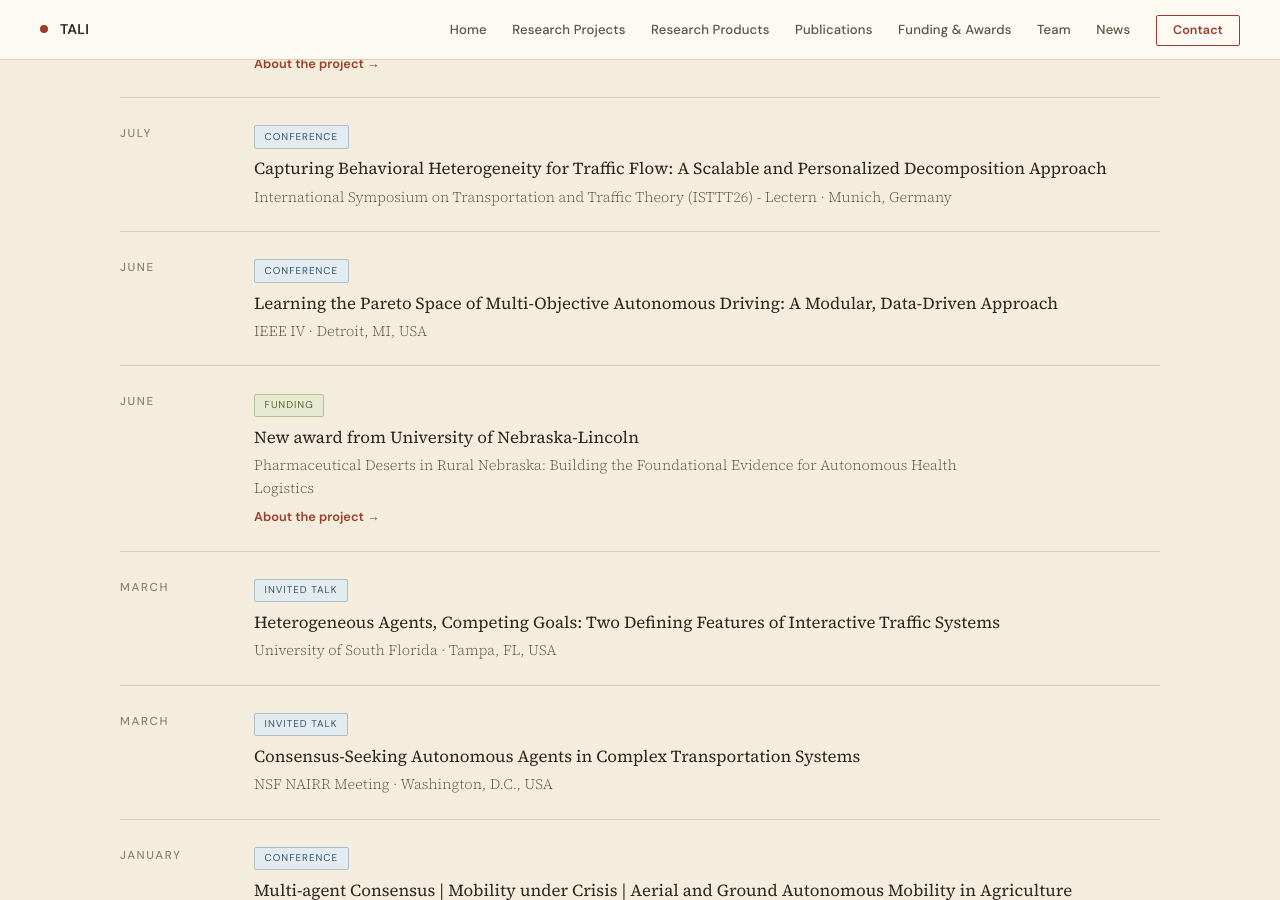
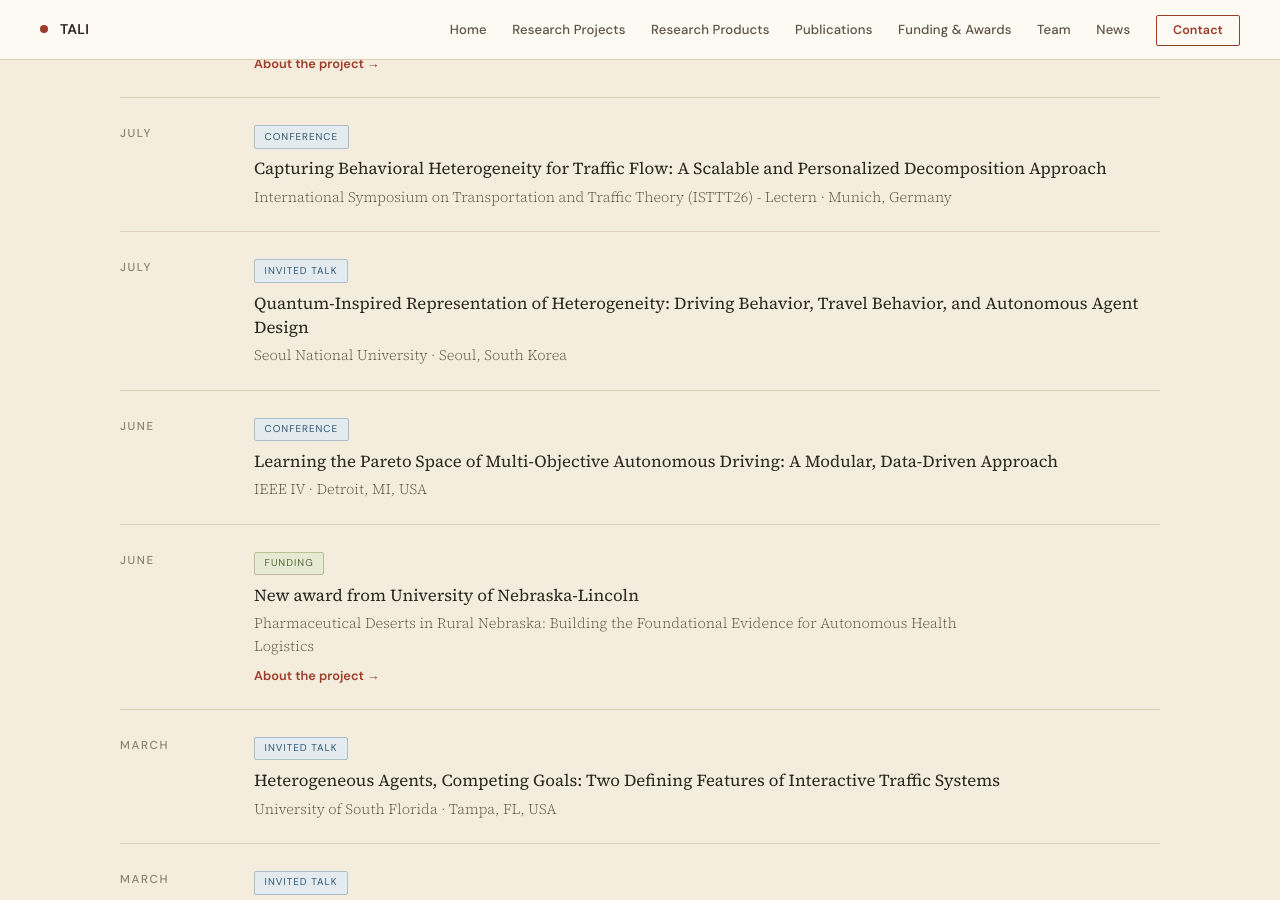
Before and after one commit to wissamkontar/wissamkontar.github.io, a Jekyll site: the page built from news.html, in a window 1280 px wide and 900 px high, scrolled down 796 px. Built offline with Jekyll 4.4.1, drawn with Linux system fonts in a browser that asks for light colours.

Commit message:
Add the July 2026 invited talk at Seoul National University
Co-Authored-By: Claude Fable 5.2 <noreply@anthropic.com>
Claude-Session: https://claude.ai/code/session_01Lzm3hfbMCCSUqxQdsXPYQj

```diff
--- a/_data/talks.yml
+++ b/_data/talks.yml
@@ -2,6 +2,12 @@
 # date is YEAR-MONTH. Talks in this month or later show on the home page as upcoming;
 # once the month has passed they move to the News page automatically.
 # type: Conference, Invited Talk, Keynote, or Workshop
+
+- date: 2026-07
+  type: Invited Talk
+  title: 'Quantum-Inspired Representation of Heterogeneity: Driving Behavior, Travel Behavior, and Autonomous Agent Design'
+  event: Seoul National University
+  location: Seoul, South Korea
 
 - date: 2026-07
   type: Conference
```
